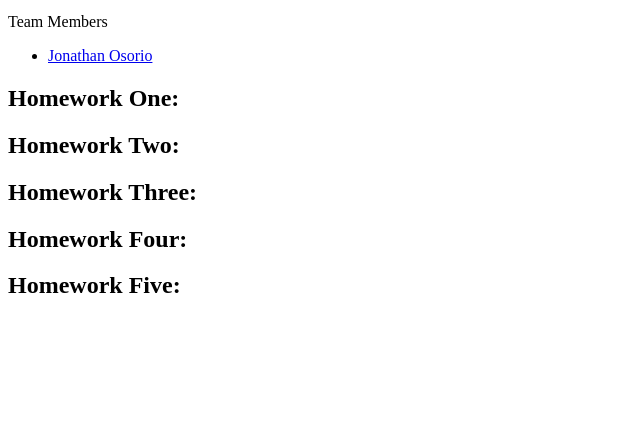
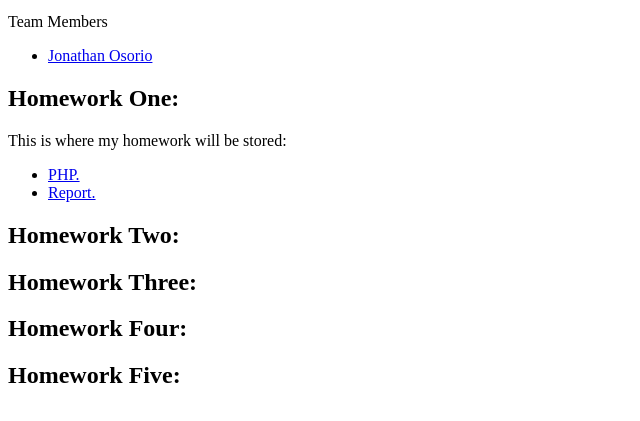
Before and after one commit to iojosorio/indominus.space, a plain HTML site: page public_html/index.html in a window 1280 px wide. Shown: the part 101-522 px from the top of the page, without its empty margins (0-640 px from the left). Drawn offline with Linux system fonts and the light colour scheme.

Commit message:
This is my first test of the automation process.

```diff
--- a/public_html/index.html
+++ b/public_html/index.html
@@ -16,6 +16,12 @@
 	  <li><a href="./members/osorio/index.html">Jonathan Osorio</a></li>
   </ul>
   <h2>Homework One:</h2>
+  <p>This is where my homework will be stored:</p>
+  <ul>
+    <li><a href="./hw1/hello.php">PHP.</a></li>
+    <li><a href="./hw1/report.html">Report.</a></li>
+  </ul>
+
   <h2>Homework Two:</h2>
   <h2>Homework Three:</h2>
   <h2>Homework Four:</h2>
```
